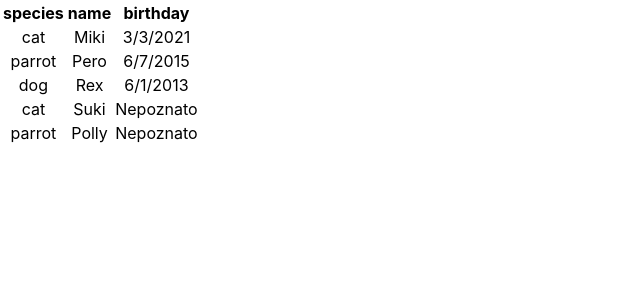
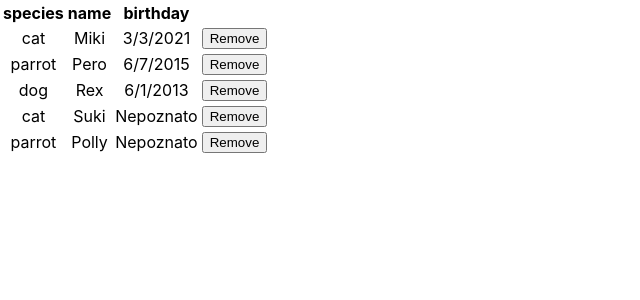
Before and after one commit to MilicaB96/zoo, a React (Create React App) app: page / in a window 1280 px wide. Shown: the top 300 px of the page, without its empty margins (0-640 px from the left). Built offline with nearby package versions, Linux system fonts and the light colour scheme.

Commit message:
added romeve button

```diff
--- a/src/App.js
+++ b/src/App.js
@@ -1,4 +1,3 @@
-import logo from "./logo.svg";
 import "./App.css";
 import { useState } from "react";
 
@@ -45,6 +44,20 @@ function App() {
               <td>{item.species}</td>
               <td>{item.name}</td>
               <td>{item.birthday ? item.birthday : "Nepoznato"}</td>
+              <td>
+                <button
+                  type='button'
+                  onClick={() => {
+                    setZivotinje(
+                      zivotinje.filter(
+                        (removedItem) => removedItem.name !== item.name
+                      )
+                    );
+                  }}
+                >
+                  Remove
+                </button>
+              </td>
             </tr>
           ))}
         </tbody>
```
